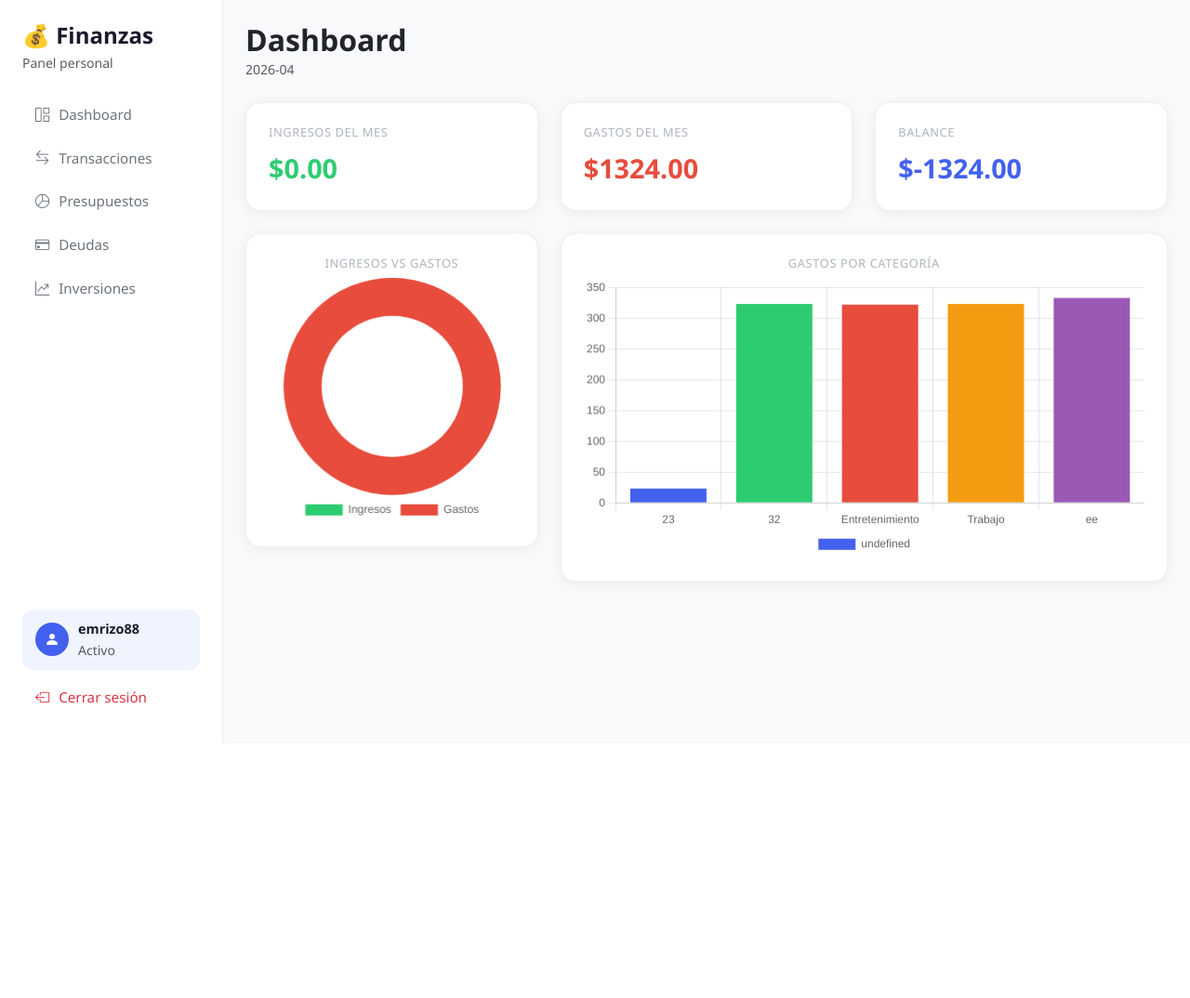
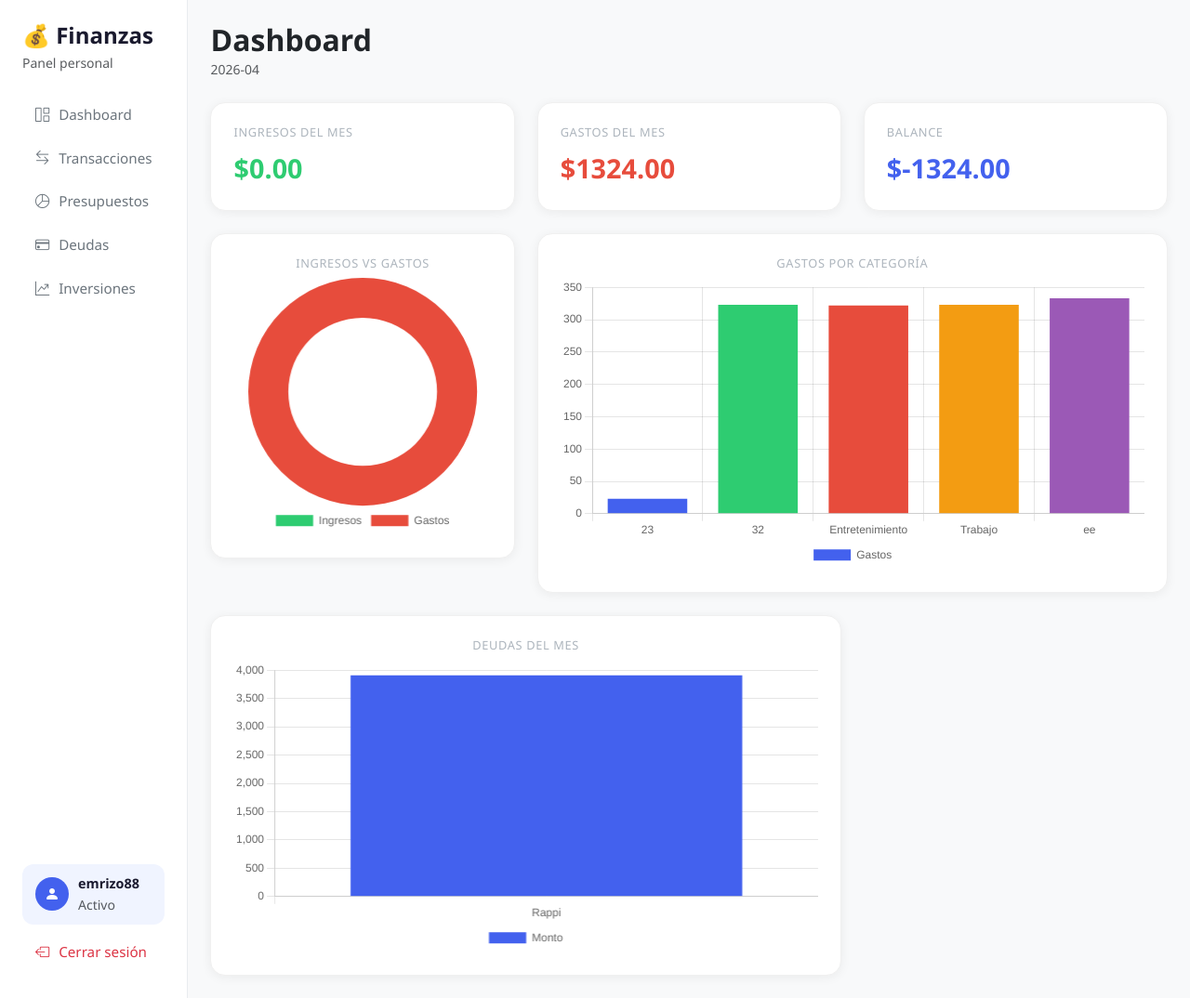
Before and after one commit to emrizo88/finanzas-app, a Flask app: page / in a window 1280 px wide. Shown: the whole page at 93% size. Before the commit the page ends 800 px from the top, so only its background shows below. Run offline with Flask 3, Linux system fonts and the light colour scheme; a user stored in the database is signed in; data comes from the database, SQL or seed files in the repository; both versions use the stored data as it was after the commit.

Commit message:
Update agregar grafica y funcionalidad de pagar deuda

```diff
--- a/app.py
+++ b/app.py
@@ -1,6 +1,6 @@
 from flask import Flask, request, redirect, url_for, render_template, session, g
 from werkzeug.security import check_password_hash
-from database import crear_tablas, obtener_gastos_por_categoria,registrar_usuario, obtener_usuario, agregar_inversion_db, eliminar_inversion_db, obtener_inversiones, eliminar_deuda, agregar_deuda, obtener_deudas, eliminar_presupuesto_db, obtener_presupuestos, agregar_presupuesto_db, actualizar_monto_gastado, obtener_transacciones, agregar_transaccion, eliminar_transaccion, obtener_resumen_mes
+from database import crear_tablas, pagar_deuda,obtener_deuda_del_mes,obtener_gastos_por_categoria,registrar_usuario, obtener_usuario, agregar_inversion_db, eliminar_inversion_db, obtener_inversiones, eliminar_deuda, agregar_deuda, obtener_deudas, eliminar_presupuesto_db, obtener_presupuestos, agregar_presupuesto_db, actualizar_monto_gastado, obtener_transacciones, agregar_transaccion, eliminar_transaccion, obtener_resumen_mes
 from datetime import date
 
 app = Flask(__name__)
@@ -20,8 +20,9 @@ def index():
     mes_actual = date.today().strftime('%Y-%m')
     user_id = session['user_id']
     resumen = obtener_resumen_mes(user_id, mes_actual)
+    deudas_mes = obtener_deuda_del_mes(user_id,mes_actual)
     gastos_cat = obtener_gastos_por_categoria(user_id,mes_actual)
-    return render_template("index.html", resumen=resumen, gastos_cat=gastos_cat,mes=mes_actual)
+    return render_template("index.html", resumen=resumen, deudas_mes=deudas_mes,gastos_cat=gastos_cat,mes=mes_actual)
 
 @app.route('/transacciones')
 def transacciones():
@@ -76,6 +77,13 @@ def deudas():
     user_id = session['user_id']
     lista = obtener_deudas(user_id)
     return render_template('deudas.html', deudas=lista)
+
+@app.route('/deudas/pagar/<int:id>',methods=['POST'])
+def pagar_deudas(id):
+    user_id = session['user_id']
+    monto = float(request.form['monto'])
+    pagar_deuda(user_id,id,monto)
+    return redirect(url_for('deudas'))
 
 @app.route('/deudas/agregar', methods=['POST'])
 def agregar_deudas():
--- a/database.py
+++ b/database.py
@@ -34,6 +34,31 @@ def obtener_gastos_por_categoria(user_id,mes):
     gastos_por_categoria = cursor.fetchall()
     conn.close()
     return gastos_por_categoria
+
+def obtener_deuda_del_mes(user_id,mes):
+    conn = get_connection()
+    cursor = conn.cursor()
+    cursor.execute('''
+        SELECT nombre , monto_total, monto_pagado FROM deudas WHERE user_id = ? AND fecha_inicio <= ? AND (fecha_limite >= ? OR fecha_limite IS NULL)
+                   ''', (user_id, f'{mes}-31', f'{mes}-01'))
+    deudas_del_mes = cursor.fetchall()
+    resultado = []
+    for d in deudas_del_mes:
+        d = dict(d)
+        d['pendiente'] = d['monto_total'] - d['monto_pagado']
+        resultado.append(d)
+    conn.close()
+    return resultado
+
+def pagar_deuda(user_id,id,monto):
+    conn = get_connection()
+    cursor = conn.cursor()
+    cursor.execute('''
+        UPDATE deudas SET monto_pagado = (monto_pagado + ?) WHERE user_id = ? AND id = ?
+        ''', (monto,user_id,id))
+    conn.commit()
+    conn.close()
+
 
 def obtener_transacciones(user_id):
     conn = get_connection()
--- a/templates/index.html
+++ b/templates/index.html
@@ -45,6 +45,12 @@
             <canvas id="graficaCategorias"></canvas>
         </div>
     </div>
+    <div class="col-md-8">
+        <div class="tarjeta text-center">
+            <h6>Deudas del Mes</h6>
+            <canvas id="graficaDeudas"></canvas>
+        </div>
+    </div>
 </div>
 
 <script src="https://cdn.jsdelivr.net/npm/chart.js"></script>
@@ -77,6 +83,7 @@
         data: {
             labels: categorias,
             datasets: [{
+                label: 'Gastos',
                 data: montos,
                 backgroundColor: [
                     '#4361ee', '#2ecc71', '#e74c3c', '#f39c12',
@@ -89,6 +96,29 @@
             plugins: { legend: { position: 'bottom' } },
         }
     });
+
+    const nombresDeudas = {{ deudas_mes | map(attribute="nombre") | list | tojson }};
+    const montosDeudas = {{ deudas_mes | map(attribute="pendiente") | list | tojson }};
+    const ctx3 = document.getElementById('graficaDeudas').getContext('2d');
+    new Chart(ctx3, {
+        type: 'bar',
+        data: {
+            labels: nombresDeudas,
+            datasets: [{
+                label: 'Monto',
+                data: montosDeudas,
+                backgroundColor: [
+                    '#4361ee', '#2ecc71', '#e74c3c', '#f39c12',
+                    '#9b59b6', '#1abc9c', '#e67e22', '#3498db'
+                ],
+                borderWidth: 0
+            }]
+        },
+        options: {
+            plugins: { legend: { position: 'bottom' } },
+        }
+    });
+
 </script>
 
 {% endblock %}
```
Also changed, not shown: templates/deudas.html (+28 -0 lines), finanzas.db.
